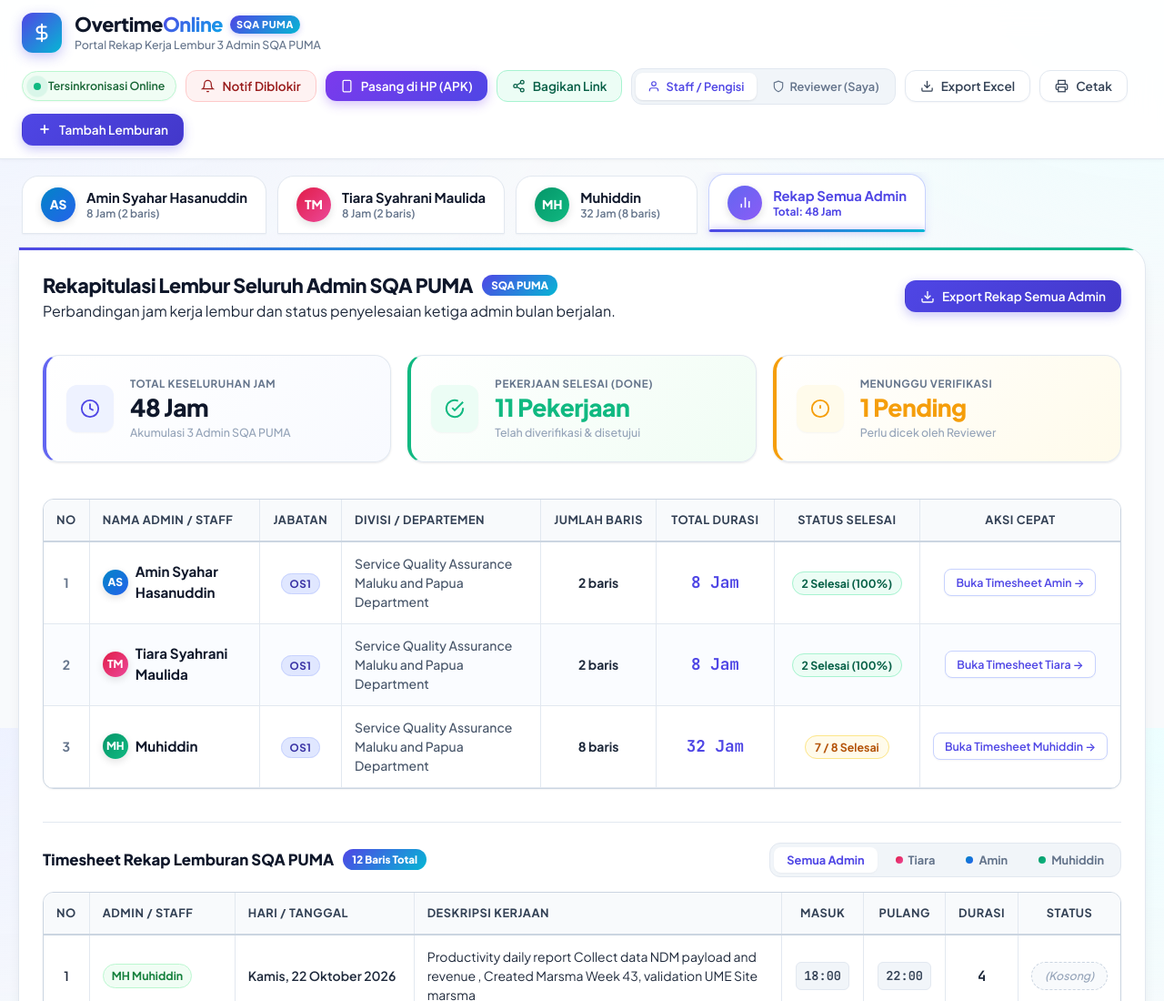
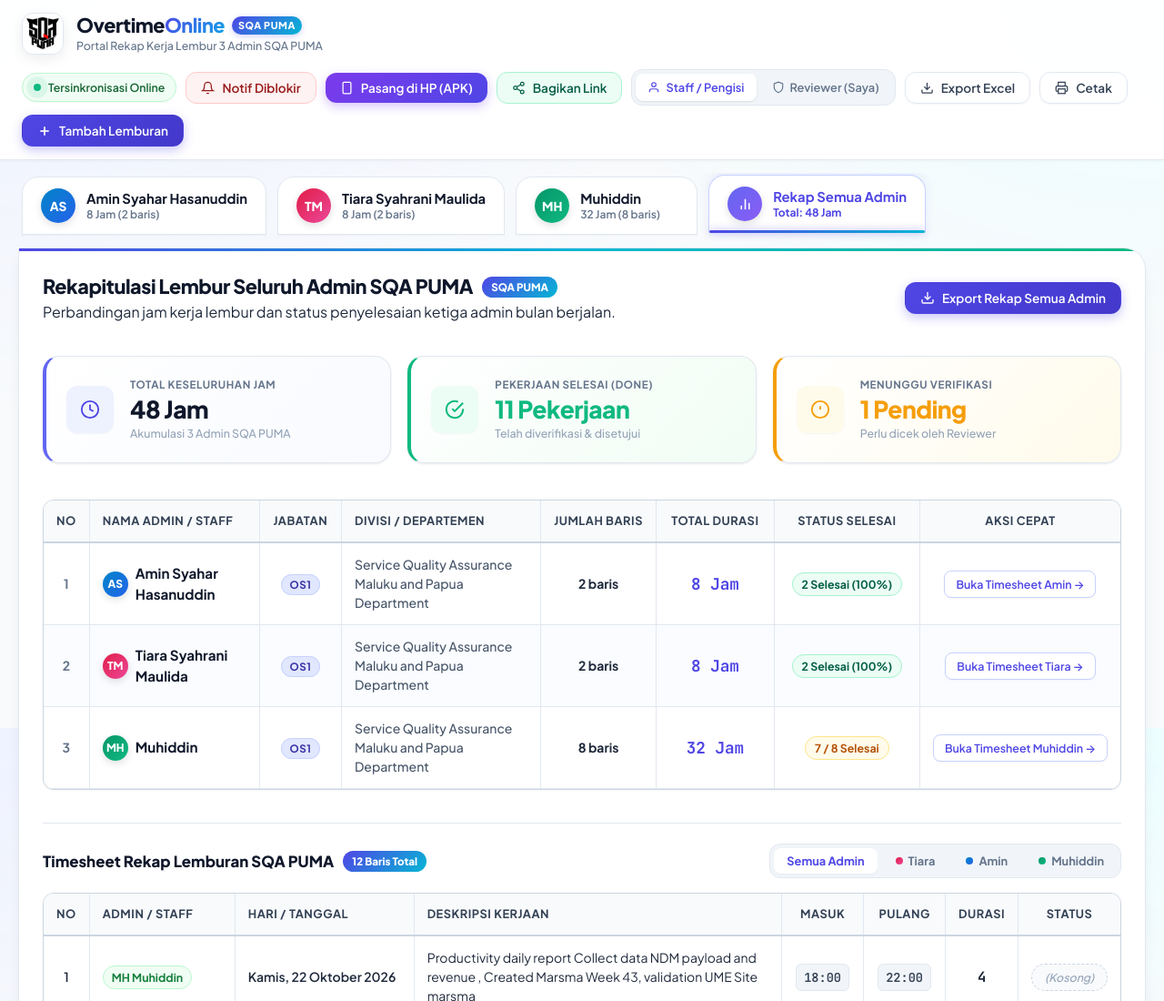
Before and after one commit to ZulfahmiAsriadi/lemburan-sqa-puma, a plain HTML site: page index.html in a window 1280 px wide. Shown: the top 1100 px of the page at 91% size. Drawn offline with Linux system fonts and the light colour scheme; no server answers.

Commit message:
Update logo to official SQA PUMA geometric crest logo

```diff
--- a/index.html
+++ b/index.html
@@ -23,9 +23,7 @@
     <div class="header-container">
       <div class="brand">
         <div class="brand-icon">
-          <svg width="22" height="22" viewBox="0 0 24 24" fill="none" stroke="currentColor" stroke-width="2.2" stroke-linecap="round" stroke-linejoin="round">
-            <path d="M12 2v20M17 5H9.5a3.5 3.5 0 0 0 0 7h5a3.5 3.5 0 0 1 0 7H6"></path>
-          </svg>
+          <img src="sqa_puma_logo.png" alt="Logo SQA PUMA" class="brand-logo-img">
         </div>
         <div class="brand-text">
           <div class="brand-title-wrap">
--- a/service-worker.js
+++ b/service-worker.js
@@ -1,11 +1,12 @@
 // Service Worker for SQA PUMA Overtime PWA / WebAPK with Notification Support
-const CACHE_NAME = 'sqa-puma-cache-v4';
+const CACHE_NAME = 'sqa-puma-cache-v5';
 const ASSETS_TO_CACHE = [
   './',
   './index.html',
   './style.css',
   './app.js',
   './app_icon.png',
+  './sqa_puma_logo.png',
   './manifest.json'
 ];
 
--- a/style.css
+++ b/style.css
@@ -117,20 +117,31 @@ body {
 }
 
 .brand-icon {
-  width: 44px;
-  height: 44px;
-  background: linear-gradient(135deg, #4f46e5 0%, #06b6d4 100%);
-  color: #fff;
+  width: 46px;
+  height: 46px;
+  background: #ffffff;
+  border: 1.5px solid var(--border-sheet);
   border-radius: var(--radius-md);
   display: flex;
   align-items: center;
   justify-content: center;
-  box-shadow: 0 4px 14px rgba(79, 70, 229, 0.32);
+  box-shadow: 0 4px 14px rgba(15, 23, 42, 0.08);
   transition: var(--transition);
+  padding: 4px;
+  overflow: hidden;
+}
+
+.brand-icon .brand-logo-img {
+  width: 100%;
+  height: 100%;
+  object-fit: contain;
+  display: block;
 }
 
 .brand:hover .brand-icon {
-  transform: rotate(5deg) scale(1.04);
+  transform: translateY(-2px) scale(1.05);
+  box-shadow: 0 6px 18px rgba(15, 23, 42, 0.14);
+  border-color: var(--primary-border);
 }
 
 .brand-text {
```
Also changed, not shown: app_icon.png, sqa_puma_logo.png (added).
